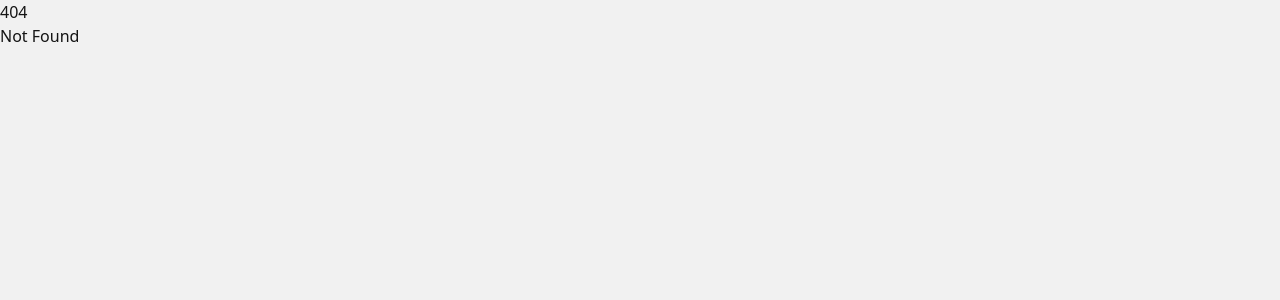
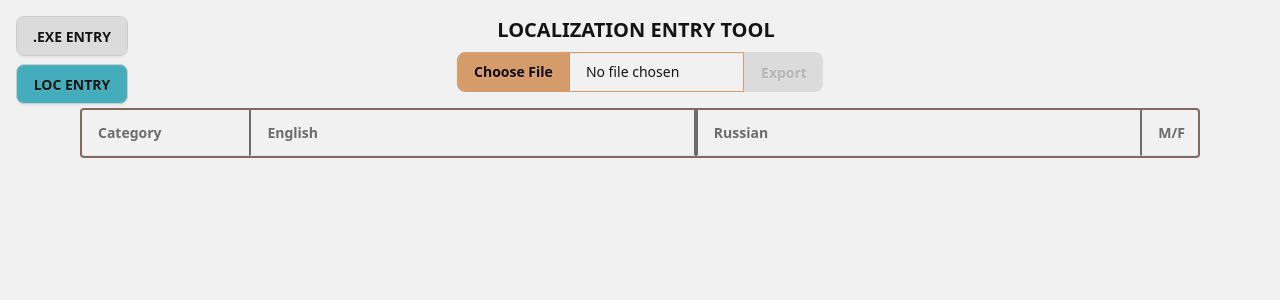
Before and after one commit to hwangisgone/drtc-russian-trans-tool, a SvelteKit app: page /loc-entry in a window 1280 px wide. Before the commit this address had no page. Shown: the top 300 px of the page. Built offline with nearby package versions, Linux system fonts and the light colour scheme.

Commit message:
update page

```diff
--- a/src/routes/+layout.svelte
+++ b/src/routes/+layout.svelte
@@ -1,13 +1,33 @@
 <script lang="ts">
 	import favicon from '$lib/assets/favicon.svg';
 
-	import "../app.css"
+	import '../app.css';
+
+	import { page } from '$app/state';
 
 	let { children } = $props();
+
+	const links = [
+		{ href: '/', name: '.EXE ENTRY' },
+		{ href: '/loc-entry', name: 'LOC ENTRY' }
+	];
 </script>
 
 <svelte:head>
 	<link rel="icon" href={favicon} />
 </svelte:head>
 
+<div class="flex flex-col gap-2 absolute mx-4 my-4 z-10">
+	{#each links as link}
+		<a
+			href={link.href}
+			class="btn"
+			class:bg-info={page.url.pathname === link.href}
+			class:pointer-events-none={page.url.pathname === link.href}
+		>
+			{link.name}
+		</a>
+	{/each}
+</div>
+
 {@render children?.()}
--- a/src/routes/+page.svelte
+++ b/src/routes/+page.svelte
@@ -254,6 +254,11 @@
 		я: 207
 	};
 
+
+	const extraTransList = [
+		{ eng: 'fonts/font6x8.png', replaced: 'fonts/ront6x8.png' }
+	];
+
 	function compareSign(len1: number, len2: number) {
 		if (len1 > len2) {
 			return '>';
@@ -271,8 +276,9 @@
 	let exportCount = $state(0);
 
 	// Method 1: Simple merge - array2 overrides array1
-	function mergeTranslationShallow(arr1: Translation[], arr2: Translation[]) {
+	function mergeTranslationShallow(arr1: Translation[], arr2: Translation[], excludeArr: { eng: string }[] = []) {
 		const map = new Map();
+		const excludedSet = new Set(excludeArr.map(o => o.eng));
 
 		// Add all items from first array
 		for (const item of arr1) {
@@ -284,7 +290,9 @@
 			if (map.has(item.eng)) {
 				map.set(item.eng, { ...map.get(item.eng), ...item });
 			} else {
-				map.set(item.eng, { ...item });
+				if (!excludedSet.has(item.eng)) {
+					map.set(item.eng, { ...item });
+				}
 			}
 		}
 
@@ -318,8 +326,9 @@
 				const text = await file.text();
 
 				// Merge: newer items override based on `eng` key
+				// Also exlude items in extraTransList
 				const newList = JSON.parse(text);
-				transList = mergeTranslationShallow(transList, newList);
+				transList = mergeTranslationShallow(transList, newList, extraTransList);
 
 				alert('Loaded translation JSON file.');
 			} catch (err) {
@@ -353,11 +362,9 @@
 				.join('');
 
 			if (trans.eng.length > trans.replaced.length) {
-				trans.replaced = trans.replaced.padEnd(trans.eng.length);
+				trans.replaced = trans.replaced.padEnd(trans.eng.length, '\0');
 			}
 		}
-
-		const extraTransList = [{ eng: 'fonts/font6x8.png', replaced: 'fonts/ront6x8.png' }];
 
 		const refinedTransList = [
 			...extraTransList,
@@ -382,9 +389,9 @@
 	}
 </script>
 
-<div class="justify-center items-center gap-4 flex">
+<div class="flex justify-center items-center gap-4 py-4">
 	<button class="btn btn-accent" onclick={handleImport}>Import</button>
-	<h1 class="text-lg py-4 font-semibold">TRANSLATION TOOL</h1>
+	<h1 class="text-lg font-semibold">TRANSLATION TOOL</h1>
 	<button class="btn btn-info" onclick={translate}>Export</button>
 	<input
 		type="number"
--- /dev/null
+++ b/src/routes/loc-entry/+page.svelte
@@ -0,0 +1,329 @@
+<script lang="ts">
+	function parseFile(content: string) {
+		const lines = content.split('\n');
+		const result: GroupEntry[] = [];
+		let currentGroup: GroupEntry | undefined;
+		let i = 0;
+
+		while (i < lines.length) {
+			const line = lines[i];
+
+			// Skip empty lines
+			if (!line) {
+				i++;
+				continue;
+			}
+
+			// Group comment: // string at start of line (no tab)
+			if (line.indexOf('// ') === 0) {
+				result.push({
+					group: line.substring(3).trim(),
+					trans: []
+				});
+
+				currentGroup = result.at(-1);
+				i++;
+				continue;
+			}
+
+			// Subgroup comment: tab + //
+			if (line.indexOf('\t// ') === 0) {
+				if (currentGroup) {
+					if (currentGroup.subgroup) {
+						// Create new subgroup
+						result.push({
+							group: currentGroup.group,
+							subgroup: line.substring(4).trim(),
+							trans: []
+						});
+
+						currentGroup = result.at(-1);
+					} else {
+						currentGroup.subgroup = line.substring(4).trim();
+					}
+				}
+
+				i++;
+				continue;
+			}
+
+			// loc-entry: simple entry
+			if (line.startsWith('loc-entry:')) {
+				let fullContent = line.substring(10).trim();
+
+				// Handle multiline entries
+				let j = i + 1;
+				while (
+					j < lines.length &&
+					!lines[j].trim().startsWith('loc-') &&
+					!lines[j].trim().startsWith('//')
+				) {
+					if (lines[j].trim()) {
+						fullContent += ' ' + lines[j].trim();
+					}
+					j++;
+				}
+
+				const match = fullContent.match(/"([^"]*)"[\s]*"([^"]*)"/);
+				if (match && currentGroup) {
+					currentGroup.trans.push({
+						eng: match[1],
+						ru: match[2]
+					});
+				}
+
+				i = j;
+				continue;
+			}
+
+			// loc-case: complex entry with male/female
+			if (line.startsWith('loc-case:')) {
+				let fullContent = line.substring(9).trim();
+
+				// Collect all lines until next loc- or // directive
+				let j = i + 1;
+				while (
+					j < lines.length &&
+					!lines[j].trim().startsWith('loc-') &&
+					!lines[j].trim().startsWith('//')
+				) {
+					if (lines[j].trim()) {
+						fullContent += ' ' + lines[j].trim();
+					}
+					j++;
+				}
+
+				// Parse: "string1" male: "string2" female: "string3"
+				const caseMatch = fullContent.match(
+					/"([^"]*)"[\s]*male:[\s]*"([^"]*)"[\s]*female:[\s]*"([^"]*)"/
+				);
+
+				if (caseMatch && currentGroup) {
+					currentGroup.trans.push({
+						eng: caseMatch[1],
+						ru: {
+							male: caseMatch[2],
+							female: caseMatch[3]
+						}
+					});
+				}
+
+				i = j;
+				continue;
+			}
+
+			i++;
+		}
+
+		return result;
+	}
+
+	function dataToFileContent(parsedData: GroupEntry[]) {
+		let content = '';
+		let currentGroup = '';
+
+		for (const groupEntry of parsedData) {
+			if (currentGroup !== groupEntry.group) {
+				content += '// ' + groupEntry.group + '\n';
+				currentGroup = groupEntry.group;
+			}
+
+			if (groupEntry.subgroup) {
+				content += '\t// ' + groupEntry.subgroup + '\n';
+			}
+
+			content += groupEntry.trans
+				.map((entry) => {
+					if (typeof entry.ru === 'string') {
+						return `loc-entry: "${entry.eng}" "${entry.ru}"`;
+					} else {
+						return `loc-case: "${entry.eng}"\n\tmale: "${entry.ru.male}"\n\tfemale: "${entry.ru.female}"`;
+					}
+				})
+				.join('\n');
+
+			content += '\n\n';
+		}
+
+		return content;
+	}
+
+	function handleFileExport() {
+		const blob = new Blob([dataToFileContent(parsedData)], {
+			type: 'text/plain'
+		});
+
+		const url = URL.createObjectURL(blob);
+		const a = document.createElement('a');
+		a.href = url;
+		a.download = loadedFilename;
+		document.body.appendChild(a);
+		a.click();
+		document.body.removeChild(a);
+		URL.revokeObjectURL(url);
+	}
+
+	type GroupEntry = {
+		group: string;
+		subgroup?: string;
+		trans: {
+			eng: string;
+			ru:
+				| string
+				| {
+						male: string;
+						female: string;
+				  };
+		}[];
+	};
+
+	let parsedData: GroupEntry[] = $state([]);
+	let loadedFilename = $state('');
+
+	function isGenderedEntry(ru: string | { male: string; female: string }) {
+		return typeof ru === 'object';
+	}
+
+	function changeEntryType(groupIndex: number, transIndex: number) {
+		const entryRu = parsedData[groupIndex].trans[transIndex].ru;
+		if (entryRu) {
+			if (isGenderedEntry(entryRu)) {
+				parsedData[groupIndex].trans[transIndex].ru = entryRu.male;
+			} else {
+				parsedData[groupIndex].trans[transIndex].ru = {
+					male: entryRu,
+					female: ''
+				};
+			}
+		}
+	}
+
+	async function handleFileInput(e: Event) {
+		const input = e.target as HTMLInputElement;
+		const file = input?.files?.[0];
+		if (!file) return;
+
+		try {
+			loadedFilename = file.name;
+			const content = await file.text();
+			parsedData = parseFile(content);
+			console.log(parsedData);
+		} catch (err) {
+			console.error('Error reading file:', err instanceof Error ? err.message : err);
+		}
+	}
+
+	import autosize from 'svelte-autosize';
+</script>
+
+<div class="flex flex-col gap-2 py-4 items-center justify-center relative">
+	<h1 class="text-xl font-semibold text-center pr-2">
+        LOCALIZATION ENTRY TOOL
+        {#if parsedData.length > 0}
+            <span class="text-base-neutral">
+                ({parsedData.reduce((sum, obj) => sum + obj.trans.length, 0)} entries)
+            </span>
+        {/if}
+    </h1>
+
+	<div class="join">
+		<input
+			type="file"
+			class="file-input file-input-accent join-item"
+			onchange={handleFileInput}
+		/>
+		<button
+			class="btn btn-success join-item"
+			onclick={handleFileExport}
+			disabled={loadedFilename === ''}
+		>
+			Export
+		</button>
+	</div>
+</div>
+
+<div class="w-[70em] mx-auto rounded-sm border-2 border-neutral bg-base-100">
+	<table class="table table-fixed">
+		<thead class="border-b-2 font-bold">
+			<tr>
+				<td>Category</td>
+				<td class="w-[40%] border-x-2">English</td>
+				<td class="w-[40%] border-x-2">Russian</td>
+				<td class="w-[5%]">M/F</td>
+			</tr>
+		</thead>
+
+		<tbody>
+			{#each parsedData as groupEntry, groupIndex}
+				{#each groupEntry.trans as entry, index}
+					<tr class="border-neutral/60 border-b-2">
+						{#if index === 0}
+							<td rowspan={groupEntry.trans.length} class="text-center text-base">
+								{groupEntry.group}
+								{#if groupEntry.subgroup}
+									<br />
+									<br />
+									<span
+										class="font-semibold"
+										class:text-secondary={groupEntry.subgroup === 'Personality'}
+										class:text-info={groupEntry.subgroup === 'Skill'}
+									>
+										[{groupEntry.subgroup}]
+									</span>
+								{/if}
+							</td>
+						{/if}
+						<td
+							class="whitespace-pre-wrap self-center text-base border-neutral/60 border-l-2 "
+							>{entry.eng}</td
+						>
+						<td
+							class="p-0 border-neutral/60 border-x-2"
+						>
+							<div class="flex h-full w-full">
+								{#if isGenderedEntry(entry.ru)}
+									<textarea
+										class="flex-1 py-3 px-2 text-base bg-info/50"
+										class:bg-notify-untranslated={entry.ru.male === ''}
+										bind:value={entry.ru.male}
+										rows="1"
+										use:autosize
+									>
+									</textarea>
+									<textarea
+										class="flex-1 py-3 px-2 text-base bg-primary-content"
+										class:bg-notify-untranslated={entry.ru.female === ''}
+										bind:value={entry.ru.female}
+										rows="1"
+										use:autosize
+									>
+									</textarea>
+								{:else}
+									<textarea
+										class="flex-1 py-3 px-2 text-base"
+										class:bg-notify-untranslated={entry.eng.toLowerCase() ===
+											entry.ru.toLowerCase()}
+										bind:value={entry.ru}
+										rows="1"
+										use:autosize
+									>
+									</textarea>
+								{/if}
+							</div>
+						</td>
+						<td>
+							<input
+								type="checkbox"
+								class="checkbox checkbox-info"
+								checked={isGenderedEntry('string')}
+								onchange={() => {
+									changeEntryType(groupIndex, index);
+								}}
+							/>
+						</td>
+					</tr>
+				{/each}
+			{/each}
+		</tbody>
+	</table>
+</div>
```
